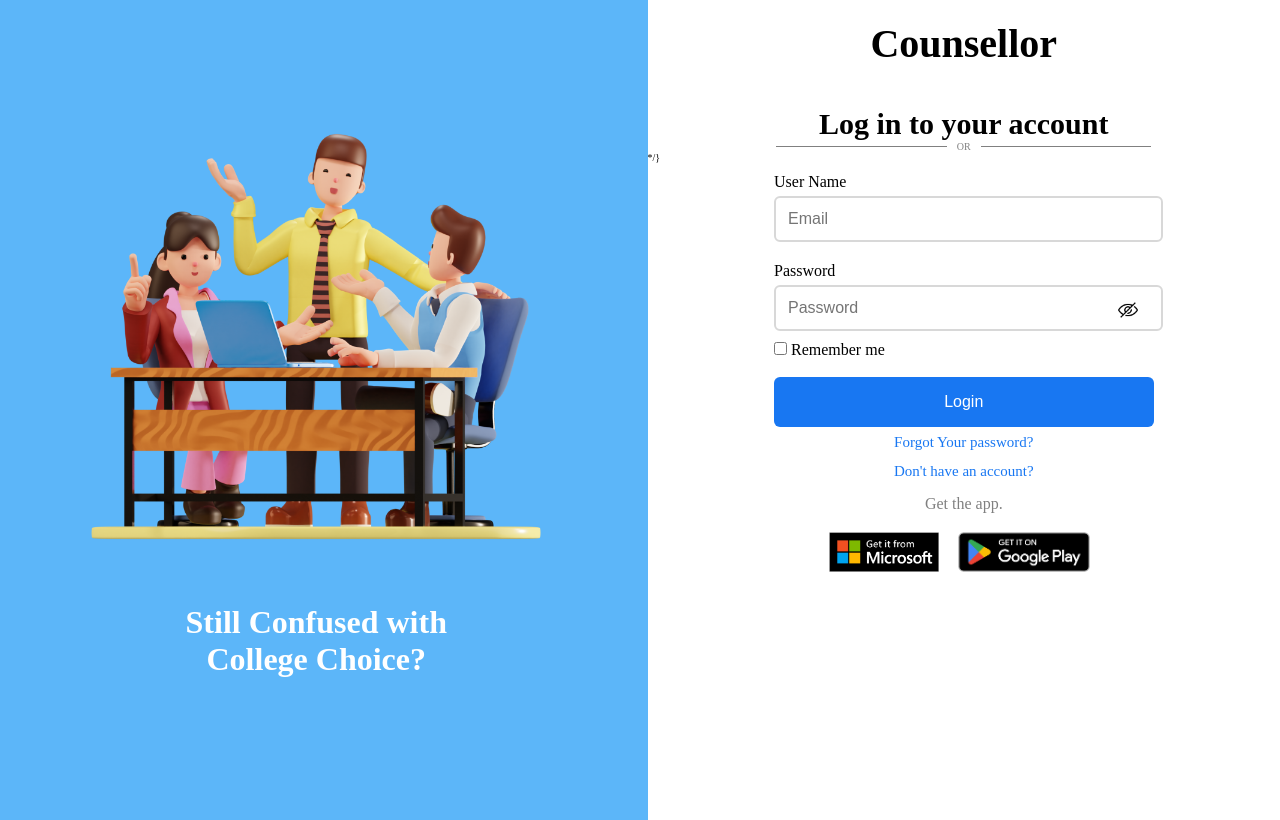
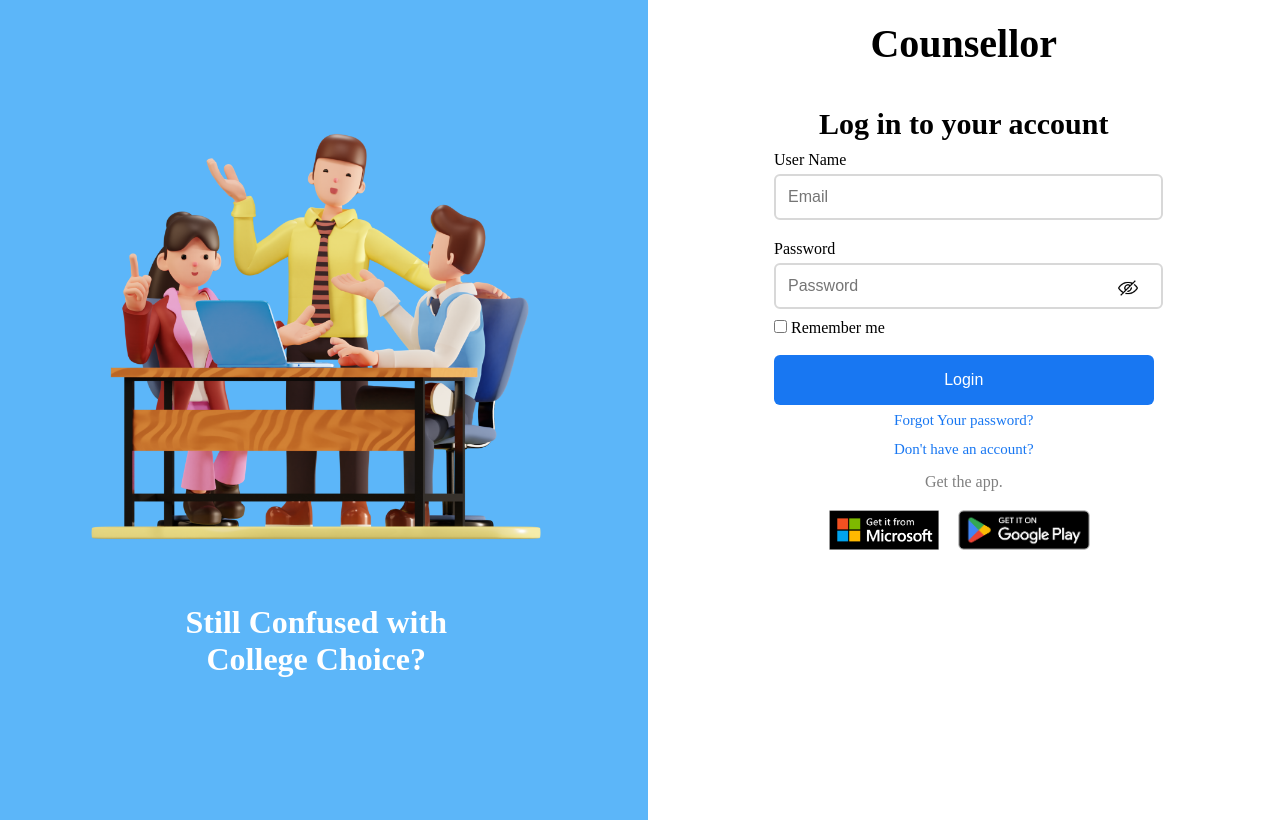
Before and after one commit to Counselllor/Counsellor-Web, a React (Vite) app: page / in a window 1280 px wide. Built offline with nearby package versions, Linux system fonts and the light colour scheme; no server answers; a web font is replaced by a local one.

Commit message:
Fixed some minor errors

```diff
--- a/src/components/Login/Login.jsx
+++ b/src/components/Login/Login.jsx
@@ -95,9 +95,9 @@ export default function Login() {
             <img className="googleicon" src={GoogleLogo} alt="googleicon" />
             <div className="login-with-google">Login with Google</div>
           </div> */}
-          <div className="or-line">
+          {/* <div className="or-line">
             <hr noshade /> OR <hr noshade />
-          </div> */}
+          </div>  */}
 
           {/* Login form */}
           <div className="form">
```
Also changed, not shown: 1 other file (tests, documents, lock files or other folders).
